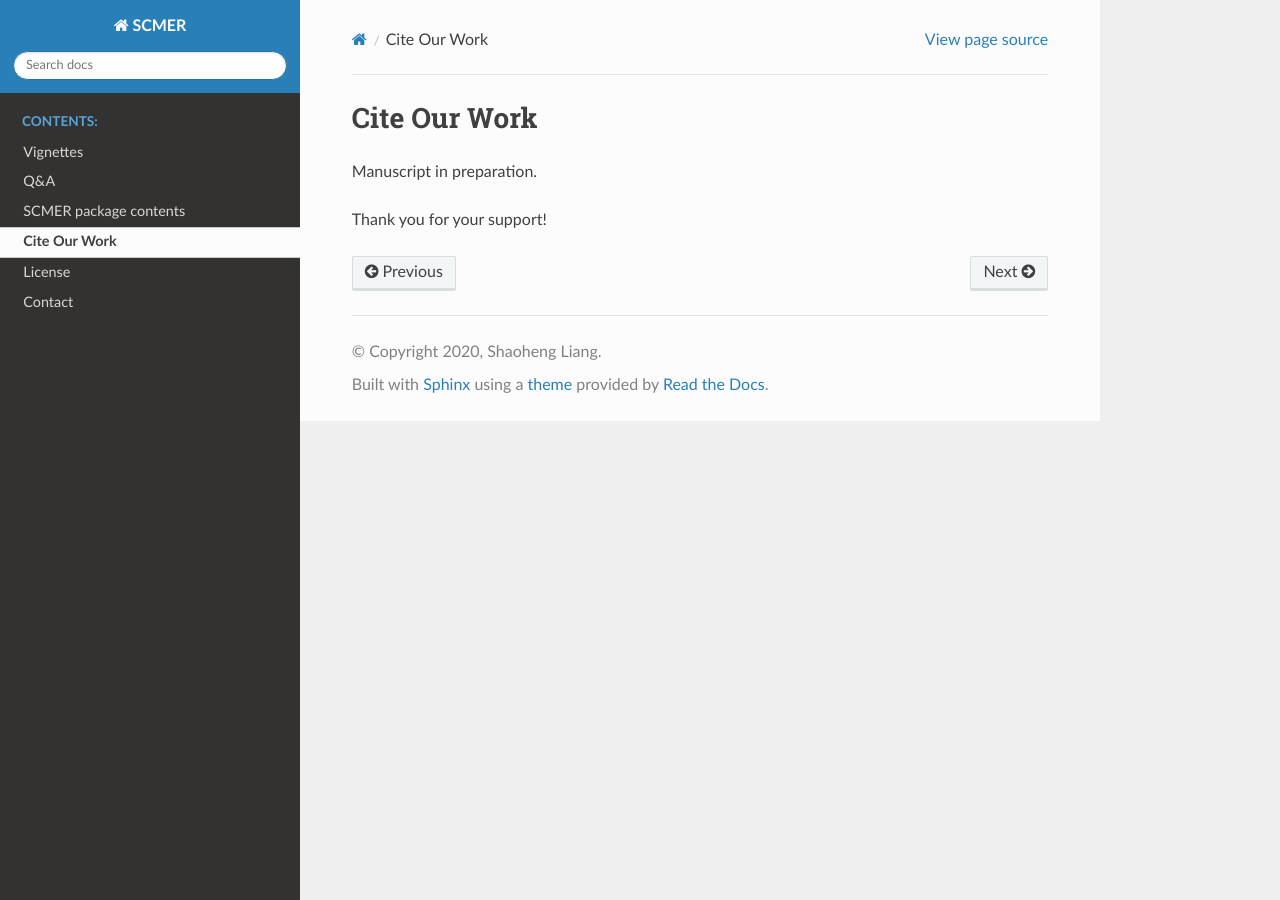
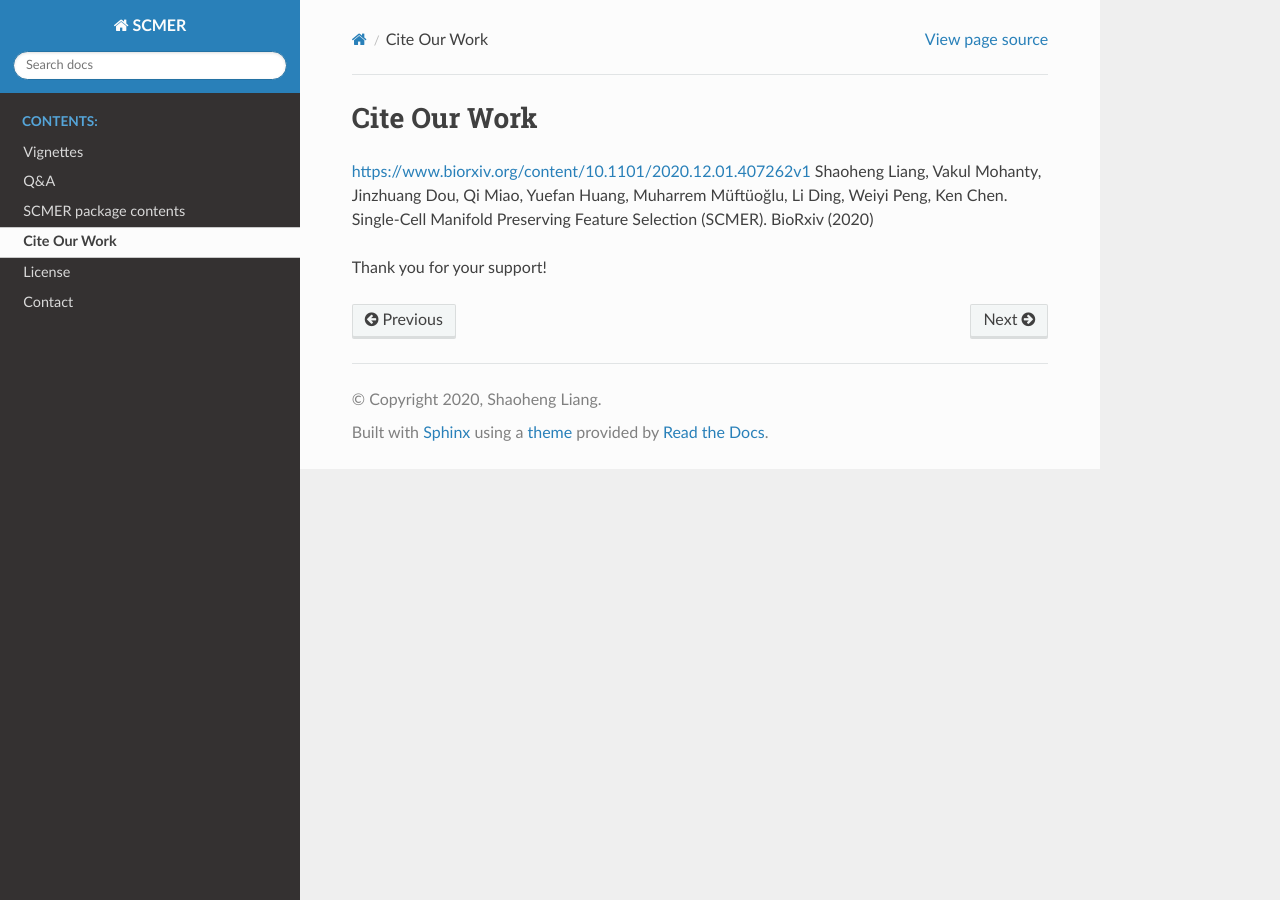
Before and after one commit to KChen-lab/SCMER, a Sphinx documentation site: the page built from docs/citation.rst, in a window 1280 px wide. Built offline with Sphinx 7.4.7 and the Read the Docs theme 2.0.0, drawn with Linux system fonts in a browser that asks for light colours; pages that are not in the unit, such as notebooks, are missing from menus.

Commit message:
Update citation.rst

```diff
--- a/docs/citation.rst
+++ b/docs/citation.rst
@@ -1,6 +1,7 @@
 Cite Our Work
 =======================
 
-Manuscript in preparation.
+https://www.biorxiv.org/content/10.1101/2020.12.01.407262v1
+Shaoheng Liang, Vakul Mohanty, Jinzhuang Dou, Qi Miao, Yuefan Huang, Muharrem Müftüoğlu, Li Ding, Weiyi Peng, Ken Chen. Single-Cell Manifold Preserving Feature Selection (SCMER). BioRxiv (2020)
 
 Thank you for your support!
```
